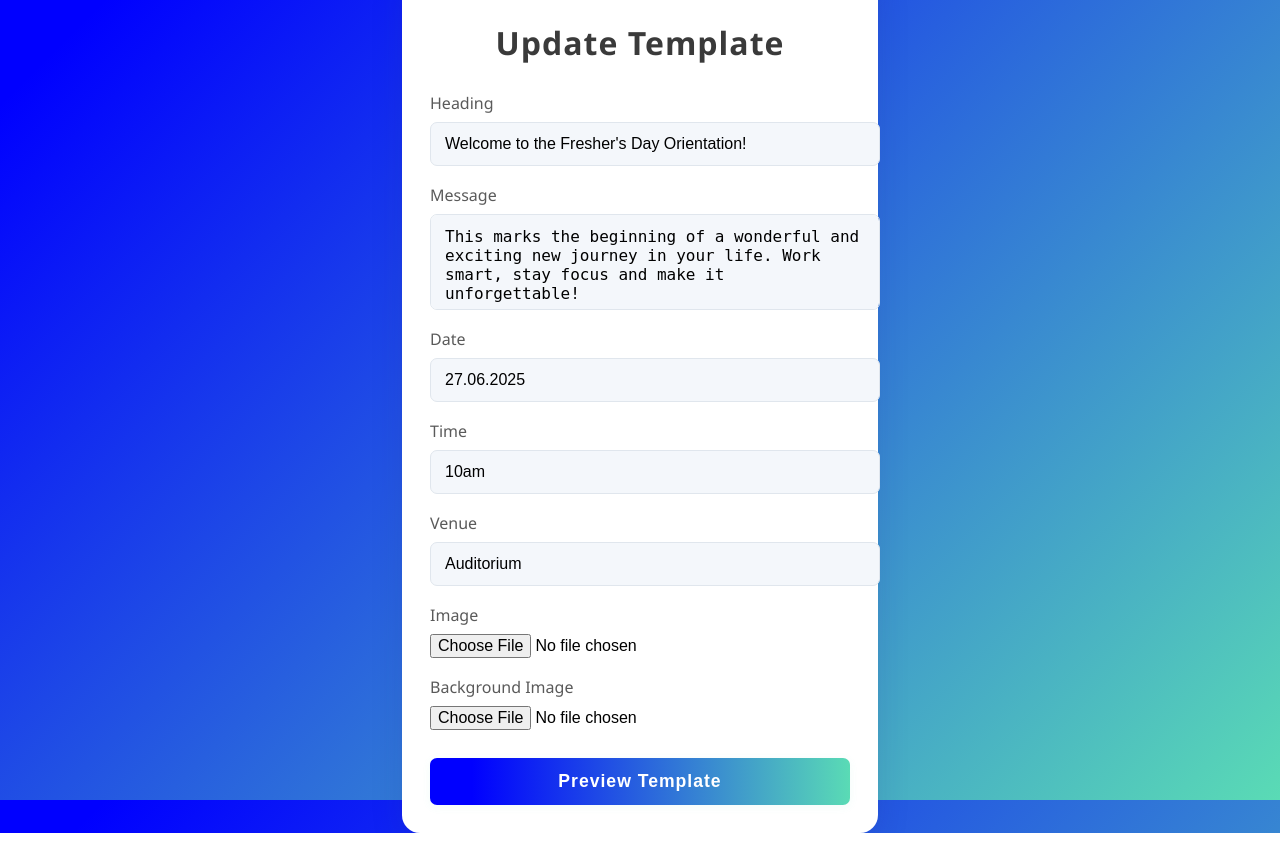
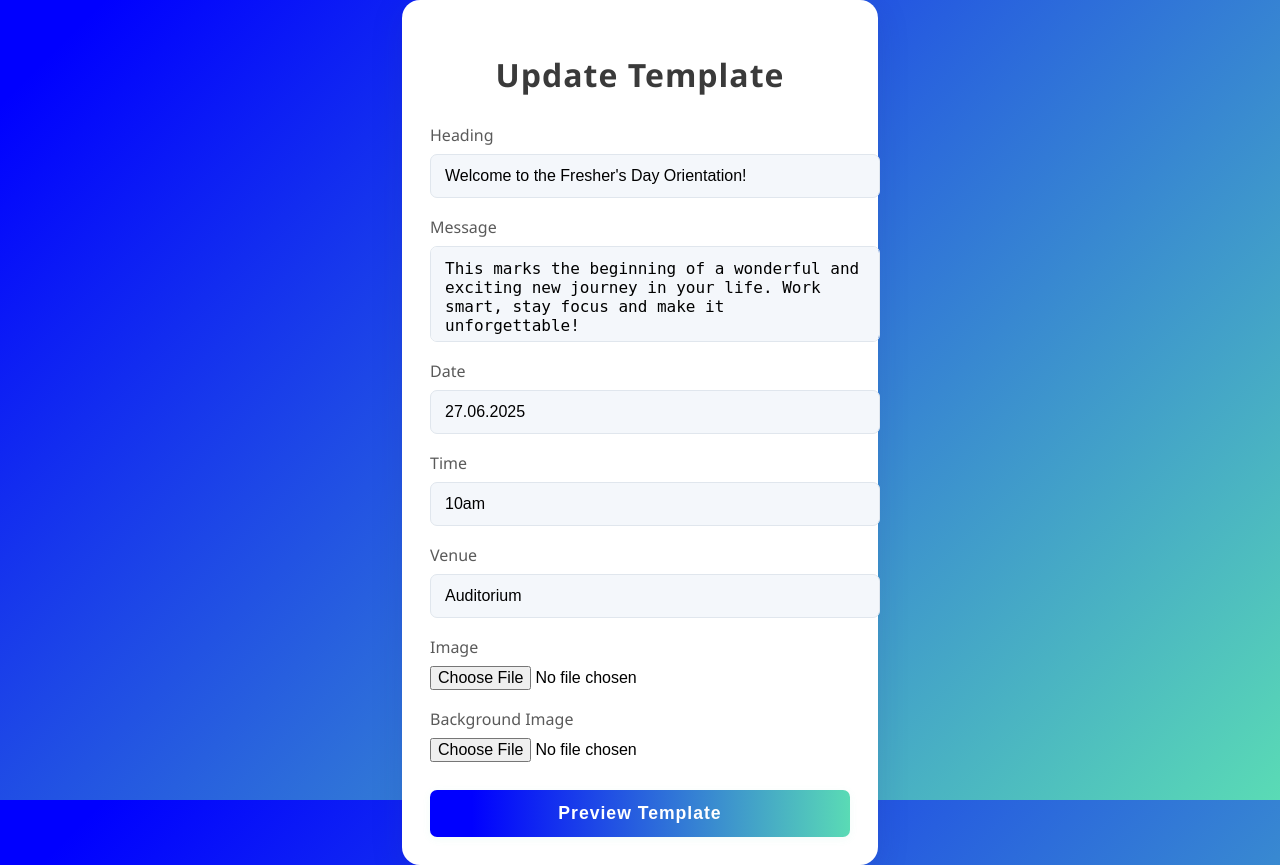
Before and after one commit to Aswin-AR5055/TemplateEditor, a Django app: page / in a window 1280 px wide. Before the commit the page ends 833 px from the top, so only its background shows below. Run offline with Django 5.2, Linux system fonts and the light colour scheme.

Commit message:
Update form.html

```diff
--- a/editor/templates/editor/form.html
+++ b/editor/templates/editor/form.html
@@ -8,7 +8,6 @@
       font-family: 'Segoe UI', 'Arial', sans-serif;
       margin: 0;
       min-height: 100vh;
-      height: 100vh;
       width: 100vw;
       background: linear-gradient(135deg, blue 5%, #5adbb5 100%);
       background-repeat: no-repeat;
```
